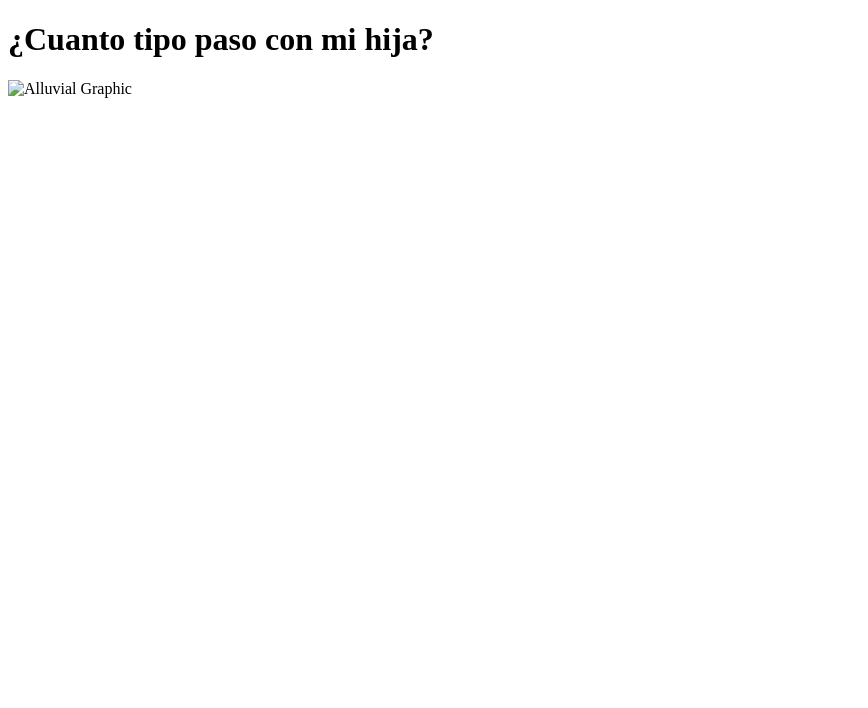
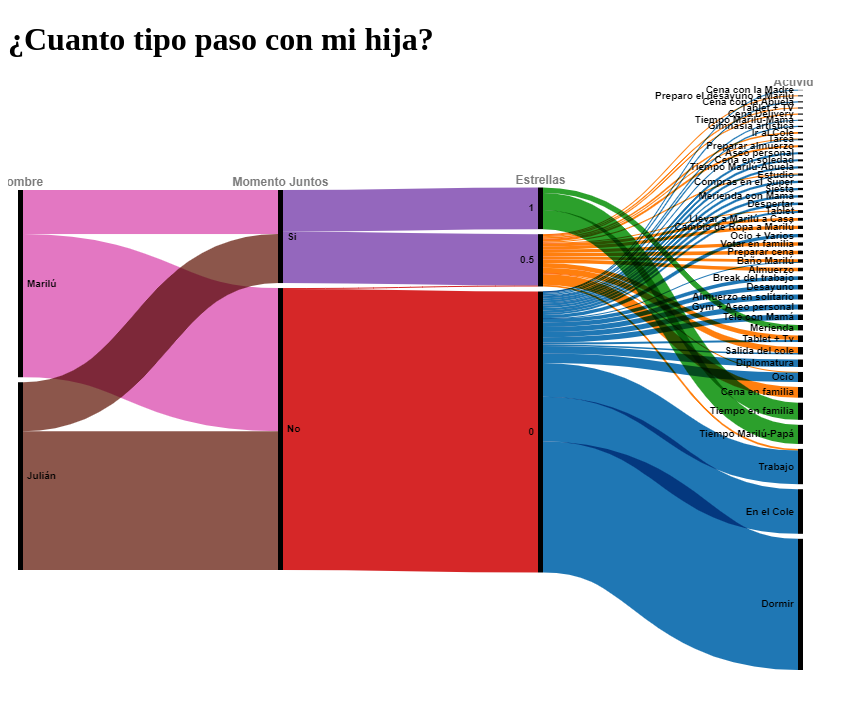
Before and after one commit to SayAnyMore/infovis, a plain HTML site: page tp_rawgraphic.html in a window 1280 px wide. Shown: the whole page, without its empty margins (0-868 px from the left). Drawn offline with Linux system fonts and the light colour scheme; the site is published under a folder, as on GitHub Pages, so addresses that start at the root find nothing.

Commit message:
Update tp_rawgraphic.html

```diff
--- a/tp_rawgraphic.html
+++ b/tp_rawgraphic.html
@@ -8,7 +8,7 @@
 <body>
 
   <h1>¿Cuanto tipo paso con mi hija?</h1>
-      <img src="/rawgraph/Alluvial.png" alt="Alluvial Graphic">
+      <img src="rawgraph/Alluvial.png" alt="Alluvial Graphic">
 
 </body>
 </html>
```
